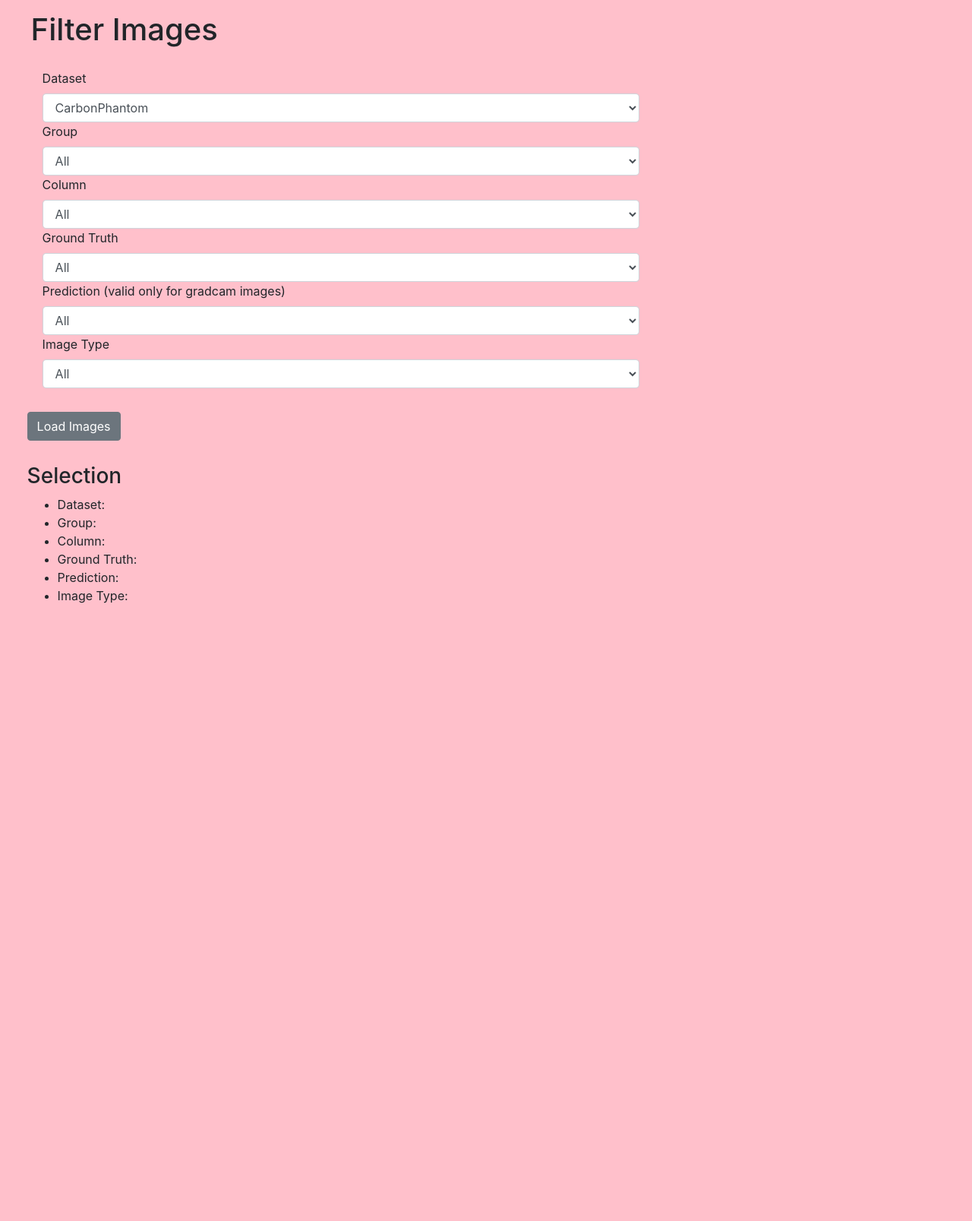
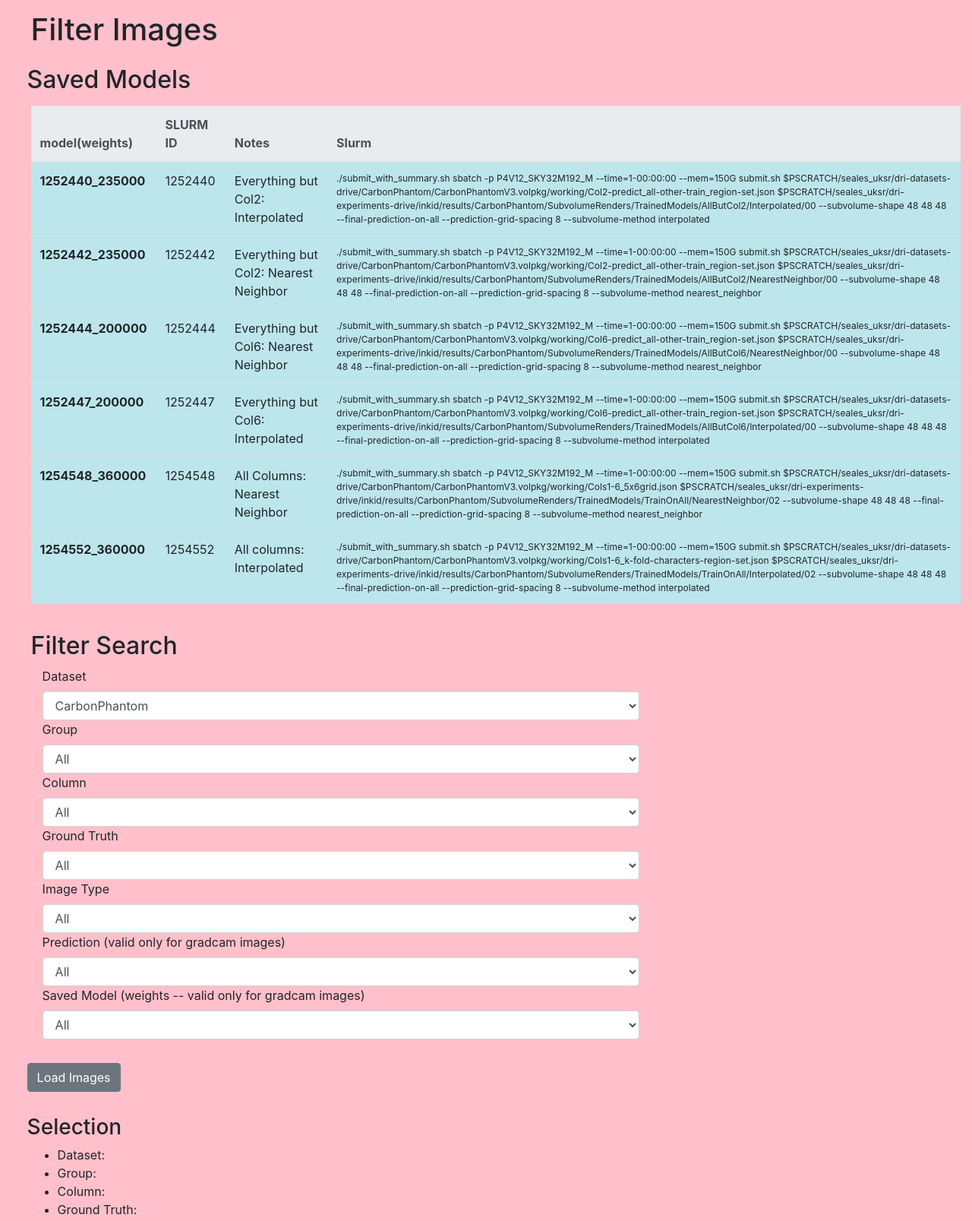
Before and after one commit to educelab/ink-id, a Flask app: page /filter in a window 1280 px wide. Shown: the part 66-1673 px from the top of the page at 76% size. Before the commit the page ends 860 px from the top, so only its background shows below. Run offline with Flask 2, Linux system fonts and the light colour scheme; some libraries are stand-ins or nearby versions.

Commit message:
adds saved_model filter. html page now also has models information.

```diff
--- a/SubvolumeVisualization/display/app.py
+++ b/SubvolumeVisualization/display/app.py
@@ -34,9 +34,11 @@ def get_paths():
     truth_sel = None if json_request['truth'] == "All" else json_request['truth']
     prediction_sel = None if json_request['prediction'] == "All" else json_request['prediction']
     image_sel = None if json_request['imagetype'] == "All" else json_request['imagetype']
+    model_sel = None if json_request['model'] == "All" else json_request['model']
 
-    logging.debug("Input values: %s, %s, %s, %s, %s, %s", dataset_sel, group_sel,
-                  col_sel, truth_sel, prediction_sel, image_sel)
+    logging.debug("Input values: %s, %s, %s, %s, %s, %s, %s",
+                  dataset_sel, group_sel, col_sel, truth_sel, prediction_sel,
+                  image_sel, model_sel)
 
 
     return_value = fp.retrieve_images(root_dir='static/images/results',
@@ -45,7 +47,8 @@ def get_paths():
                                       col_sel=col_sel,
                                       truth_sel=truth_sel,
                                       prediction_sel=prediction_sel,
-                                      image_sel=image_sel)
+                                      image_sel=image_sel,
+                                      model_sel=model_sel)
 
     # add '/' to each path
     for path in return_value['paths']:
--- a/SubvolumeVisualization/display/static/css/styles.css
+++ b/SubvolumeVisualization/display/static/css/styles.css
@@ -46,3 +46,11 @@ body {
 .gallery-card {
   margin-bottom: 8px;
 }
+
+#table-models {
+  background-color: #BCE6EB;
+}
+
+#slurm-script {
+  font-size: 12px;
+}
--- a/SubvolumeVisualization/display/static/js/filter.js
+++ b/SubvolumeVisualization/display/static/js/filter.js
@@ -10,8 +10,9 @@ $("#loadButton").click(function(){
   var selectedGroup = $("#groupSelection").val();
   var selectedColumn = $("#columnSelection").val();
   var selectedTruth = $("#truthSelection").val();
+  var selectedImagetype = $("#imageSelection").val()
   var selectedPrediction = $("#predictionSelection").val();
-  var selectedImagetype = $("#imageSelection").val()
+  var selectedModel = $("#modelSelection").val();
 
   //console.log(selectedDataset);
   //console.log(selectedTruth);
@@ -19,15 +20,16 @@ $("#loadButton").click(function(){
   //console.log(selectedImageset);
 
   // Delete the previous selection
-  $("#selection1 #selection2 #selection3 #selection4 #selection5 #selection6").empty();
+  $("#selection1 #selection2 #selection3 #selection4 #selection5 #selection6 #selection7").empty();
 
   // Display the current selection
   $("#selection1").text("Dataset: " + selectedDataset);
   $("#selection2").text("Group: " + selectedGroup);
   $("#selection3").text("Column: " + selectedColumn);
   $("#selection4").text("Truth: " + selectedTruth);
-  $("#selection5").text("Predition: " + selectedPrediction);
-  $("#selection6").text("Image Type:" + selectedImagetype);
+  $("#selection5").text("Image Type:" + selectedImagetype);
+  $("#selection6").text("Prediction: " + selectedPrediction);
+  $("#selection7").text("Model: " + selectedModel);
 
 
 
@@ -49,7 +51,8 @@ $("#loadButton").click(function(){
 			"column": selectedColumn,
 			"truth": selectedTruth,
 		    "prediction": selectedPrediction,
-		    "imagetype": selectedImagetype};
+		    "imagetype": selectedImagetype,
+			"model": selectedModel};
 
   /*
   var selections = '{"dataset": "sampleDataset", "truth": "NoInk"}';
--- a/SubvolumeVisualization/display/templates/filter.html
+++ b/SubvolumeVisualization/display/templates/filter.html
@@ -6,18 +6,70 @@
   </div>
 </section>
 
-<body>
-
+	<!-- Table of Models -->
+	<h2>Saved Models</h2>
+		<div class="container-fluid table-responsive">
+			<table class="table" id="table-models">
+  			<thead class="thead-light">
+  			  <tr>
+  			    <th scope="col">model(weights)</th>
+  			    <th scope="col">SLURM ID</th>
+  			    <th scope="col">Notes</th>
+  			    <th scope="col">Slurm</th>
+  			  </tr>
+  			</thead>
+  			<tbody>
+  			  <tr>
+  			    <th scope="row">1252440_235000</th>
+  			    <td>1252440</td>
+  			    <td>Everything but Col2: Interpolated</td>
+  			    <td id="slurm-script">./submit_with_summary.sh sbatch -p P4V12_SKY32M192_M --time=1-00:00:00 --mem=150G submit.sh $PSCRATCH/seales_uksr/dri-datasets-drive/CarbonPhantom/CarbonPhantomV3.volpkg/working/Col2-predict_all-other-train_region-set.json $PSCRATCH/seales_uksr/dri-experiments-drive/inkid/results/CarbonPhantom/SubvolumeRenders/TrainedModels/AllButCol2/Interpolated/00 --subvolume-shape 48 48 48 --final-prediction-on-all --prediction-grid-spacing 8 --subvolume-method interpolated</td>
+  			  </tr>
+  			  <tr>
+  			    <th scope="row">1252442_235000</th>
+  			    <td>1252442</td>
+  			    <td>Everything but Col2: Nearest Neighbor</td>
+  			    <td id="slurm-script">./submit_with_summary.sh sbatch -p P4V12_SKY32M192_M --time=1-00:00:00 --mem=150G submit.sh $PSCRATCH/seales_uksr/dri-datasets-drive/CarbonPhantom/CarbonPhantomV3.volpkg/working/Col2-predict_all-other-train_region-set.json $PSCRATCH/seales_uksr/dri-experiments-drive/inkid/results/CarbonPhantom/SubvolumeRenders/TrainedModels/AllButCol2/NearestNeighbor/00 --subvolume-shape 48 48 48 --final-prediction-on-all --prediction-grid-spacing 8 --subvolume-method nearest_neighbor</td>
+  			  </tr>
+  			  <tr>
+  			    <th scope="row">1252444_200000</th>
+  			    <td>1252444</td>
+  			    <td>Everything but Col6: Nearest Neighbor</td>
+  			    <td id="slurm-script">./submit_with_summary.sh sbatch -p P4V12_SKY32M192_M --time=1-00:00:00 --mem=150G submit.sh $PSCRATCH/seales_uksr/dri-datasets-drive/CarbonPhantom/CarbonPhantomV3.volpkg/working/Col6-predict_all-other-train_region-set.json $PSCRATCH/seales_uksr/dri-experiments-drive/inkid/results/CarbonPhantom/SubvolumeRenders/TrainedModels/AllButCol6/NearestNeighbor/00 --subvolume-shape 48 48 48 --final-prediction-on-all --prediction-grid-spacing 8 --subvolume-method nearest_neighbor</td>
+  			  </tr>
+  			  <tr>
+  			    <th scope="row">1252447_200000</th>
+  			    <td>1252447</td>
+  			    <td>Everything but Col6: Interpolated</td>
+  			    <td id="slurm-script">./submit_with_summary.sh sbatch -p P4V12_SKY32M192_M --time=1-00:00:00 --mem=150G submit.sh $PSCRATCH/seales_uksr/dri-datasets-drive/CarbonPhantom/CarbonPhantomV3.volpkg/working/Col6-predict_all-other-train_region-set.json $PSCRATCH/seales_uksr/dri-experiments-drive/inkid/results/CarbonPhantom/SubvolumeRenders/TrainedModels/AllButCol6/Interpolated/00 --subvolume-shape 48 48 48 --final-prediction-on-all --prediction-grid-spacing 8 --subvolume-method interpolated</td>
+  			  </tr>
+					<tr>
+  			    <th scope="row">1254548_360000</th>
+  			    <td>1254548</td>
+  			    <td>All Columns: Nearest Neighbor</td>
+  			    <td id="slurm-script">./submit_with_summary.sh sbatch -p P4V12_SKY32M192_M --time=1-00:00:00 --mem=150G submit.sh $PSCRATCH/seales_uksr/dri-datasets-drive/CarbonPhantom/CarbonPhantomV3.volpkg/working/Cols1-6_5x6grid.json $PSCRATCH/seales_uksr/dri-experiments-drive/inkid/results/CarbonPhantom/SubvolumeRenders/TrainedModels/TrainOnAll/NearestNeighbor/02 --subvolume-shape 48 48 48 --final-prediction-on-all --prediction-grid-spacing 8 --subvolume-method nearest_neighbor</td>
+  			  </tr>
+					<tr>
+  			    <th scope="row">1254552_360000</th>
+  			    <td>1254552</td>
+  			    <td>All columns: Interpolated</td>
+  			    <td id="slurm-script">./submit_with_summary.sh sbatch -p P4V12_SKY32M192_M --time=1-00:00:00 --mem=150G submit.sh $PSCRATCH/seales_uksr/dri-datasets-drive/CarbonPhantom/CarbonPhantomV3.volpkg/working/Cols1-6_k-fold-characters-region-set.json $PSCRATCH/seales_uksr/dri-experiments-drive/inkid/results/CarbonPhantom/SubvolumeRenders/TrainedModels/TrainOnAll/Interpolated/02 --subvolume-shape 48 48 48 --final-prediction-on-all --prediction-grid-spacing 8 --subvolume-method interpolated</td>
+  			  </tr>
+  			</tbody>
+			</table>
+		</div>
 	<!-- Selector Form -->
   <form>
     <div class="container-fluid">
+		 <h2>Filter Search</h2>
       <div class="form-group col-8">
         <label for="dataset">Dataset</label>
         <select class="form-control" id="datasetSelection">
           <option>
             CarbonPhantom
           </option>
-        </select> <label for="group">Group</label>
+        </select>
+				<label for="group">Group</label>
 					<select class="form-control" id="groupSelection">
          	 <option>
          	   All
@@ -28,7 +80,8 @@
          	 <option>
          	   NearestNeighbor
          	 </option>
-        </select> <label for="column">Column</label>
+         </select>
+				<label for="column">Column</label>
 					<select class="form-control" id="columnSelection">
           	<option>
             	All
@@ -39,8 +92,9 @@
           	<option>
             	Col6
           	</option>
-        </select> <label for="ground truth">Ground
-        Truth</label> <select class="form-control" id="truthSelection">
+        	</select>
+				<label for="ground truth">Ground Truth</label>
+					<select class="form-control" id="truthSelection">
           	<option>
             	All
           	</option>
@@ -53,18 +107,8 @@
           	<option>
             	IronGall
           	</option>
-        </select> <label for="prediction">Prediction (valid only for gradcam images)</label>
-	<select class="form-control" id="predictionSelection">
-          <option>
-            All
-          </option>
-          <option>
-            ink
-          </option>
-          <option>
-            no_ink
-          </option>
-        </select> <label for="image type">Image Type</label>
+        	</select>
+				<label for="image type">Image Type</label>
 					<select class="form-control" id="imageSelection">
           	<option>
           	  All
@@ -79,10 +123,46 @@
           	  Ytcolor
           	</option>
           	<option>
-            Gradcam
+          	  GradcamDefault
           	</option>
           	<option>
           	  GradcamReverse
+          	</option>
+        	</select>
+        <label for="prediction">Prediction (valid only for gradcam images)</label>
+					<select class="form-control" id="predictionSelection">
+          	<option>
+          	  All
+          	</option>
+          	<option>
+          	  ink
+          	</option>
+          	<option>
+          	  no_ink
+          	</option>
+					</select>
+        <label for="model">Saved Model (weights -- valid only for gradcam images)</label>
+					<select class="form-control" id="modelSelection">
+          	<option>
+          	  All
+          	</option>
+          	<option>
+          	  1252440_235000
+          	</option>
+          	<option>
+          	  1252442_235000
+          	</option>
+          	<option>
+          	  1252444_200000
+          	</option>
+          	<option>
+          	  1254447_200000
+          	</option>
+          	<option>
+          	  1254548_360000
+          	</option>
+          	<option>
+          	  1254552_360000
           	</option>
 					</select>
       </div>
@@ -133,5 +213,4 @@
 	</script>
   {% endblock %}
 
-</body>
 </html>
--- a/SubvolumeVisualization/rendering/inkid_gradcam.py
+++ b/SubvolumeVisualization/rendering/inkid_gradcam.py
@@ -314,7 +314,7 @@ class InkidGradCam:
             gradient_map.update_layout(showlegend=False)
 
             # Create an imagefile with an appropriate name
-            imagefile = f'{filename}-p{self.prediction}-iGradcam'
+            imagefile = f'{filename}-p{self.prediction}-iGradcamDefault'
             gradient_map.write_image(f"{output_dir}/{imagefile}.png")
 
             # Save the metadata
@@ -376,7 +376,7 @@ class InkidGradCam:
             self.__save_metadata(output_dir, filename=imagefile)
 
             if superimposed:
-                gradient_img = cv2.imread(f'{output_dir}/{filename}-p{self.prediction}-iGradCam.png')
+                gradient_img = cv2.imread(f'{output_dir}/{filename}-p{self.prediction}-iGradCamDefault.png')
                 subvolume_img = cv2.imread(f'{output_dir}/{filename}-p{self.prediction}-iSimpleSubvolume.png')
 
                 superimposed_img = cv2.addWeighted(gradient_img, 0.35, subvolume_img, 0.65, 0)
```
Also changed, not shown: SubvolumeVisualization/display/find_paths.py (+16 -5 lines). Lines whose indentation alone changed are shown as unchanged.
